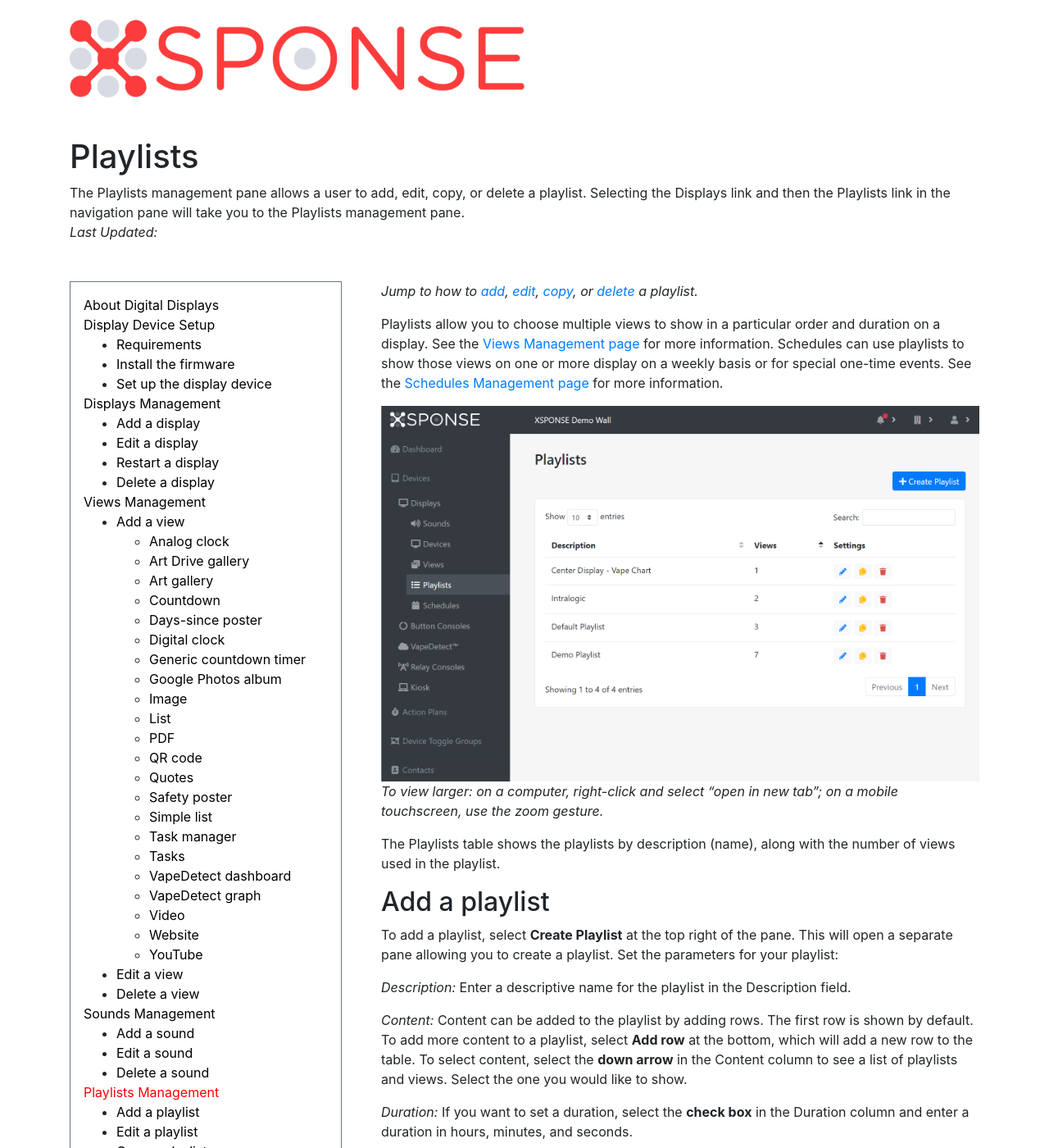
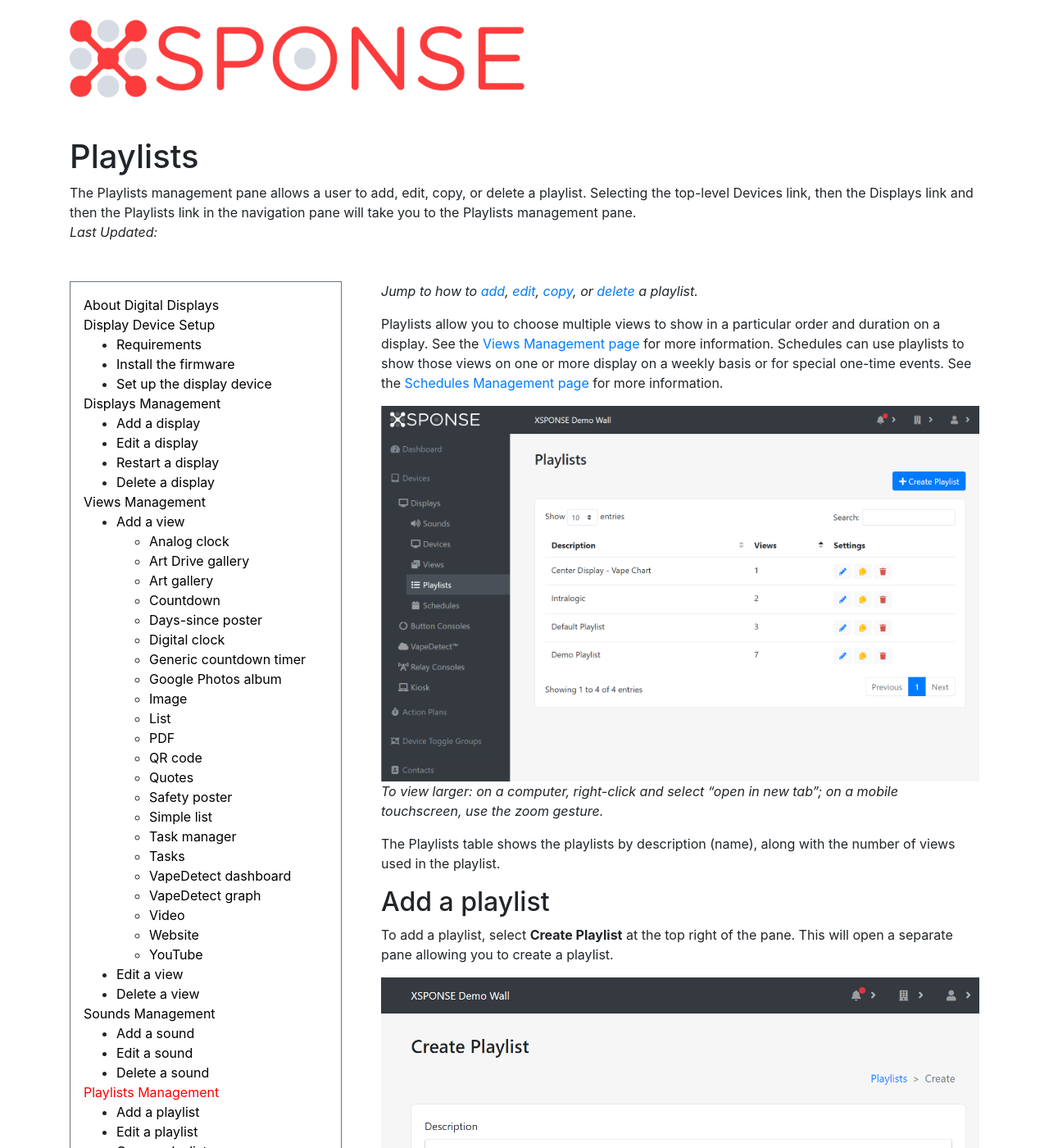
Before and after one commit to NrsSystems/docs, a Jekyll site: the page built from digital-displays/playlists-management.md, in a window 1280 px wide and 1400 px high. Shown: the whole window at 82% size. Built offline with Jekyll 4.4.1, drawn with Linux system fonts in a browser that asks for light colours; our own code applies the rules of GitHub Pages for plain Markdown files; some of the changed text lies outside the part shown.

Commit message:
Update playlists-management.md
Revised text for updated UI screenshots and added "create playlist" screenshot

```diff
--- a/digital-displays/playlists-management.md
+++ b/digital-displays/playlists-management.md
@@ -1,6 +1,6 @@
 ---
 title: Playlists
-abstract: The Playlists management pane allows a user to add, edit, copy, or delete a playlist. Selecting the Displays link and then the Playlists link in the navigation pane will take you to the Playlists management pane.
+abstract: The Playlists management pane allows a user to add, edit, copy, or delete a playlist. Selecting the top-level Devices link, then the Displays link and then the Playlists link in the navigation pane will take you to the Playlists management pane.
 ---
 *Jump to how to [add](playlists-management.md#add-a-playlist), [edit](playlists-management.md#edit-a-playlist), [copy](playlists-management.md#copy-a-playlist), or [delete](playlists-management.md#delete-a-playlist) a playlist.*
 
@@ -12,7 +12,12 @@ _To view larger: on a computer, right-click and select "open in new tab"; on a m
 The Playlists table shows the playlists by description (name), along with the number of views used in the playlist.
 
 ## Add a playlist
-To add a playlist, select **Create Playlist** at the top right of the pane. This will open a separate pane allowing you to create a playlist. Set the parameters for your playlist:
+To add a playlist, select **Create Playlist** at the top right of the pane. This will open a separate pane allowing you to create a playlist.
+
+![create playlists pane](playlist_create.png)
+_To view larger: on a computer, right-click and select "open in new tab"; on a mobile touchscreen, use the zoom gesture._
+
+Set the parameters for your playlist:
 
 _Description:_ Enter a descriptive name for the playlist in the Description field.
 
```
